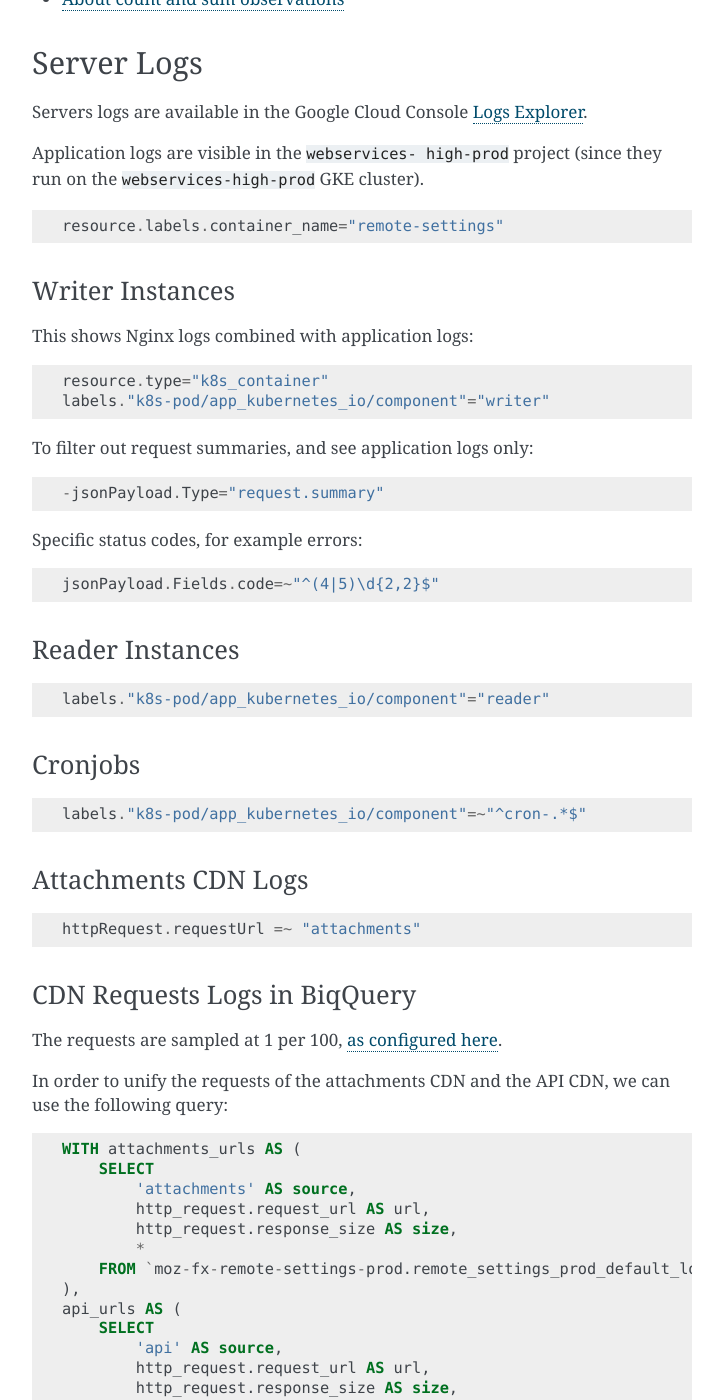
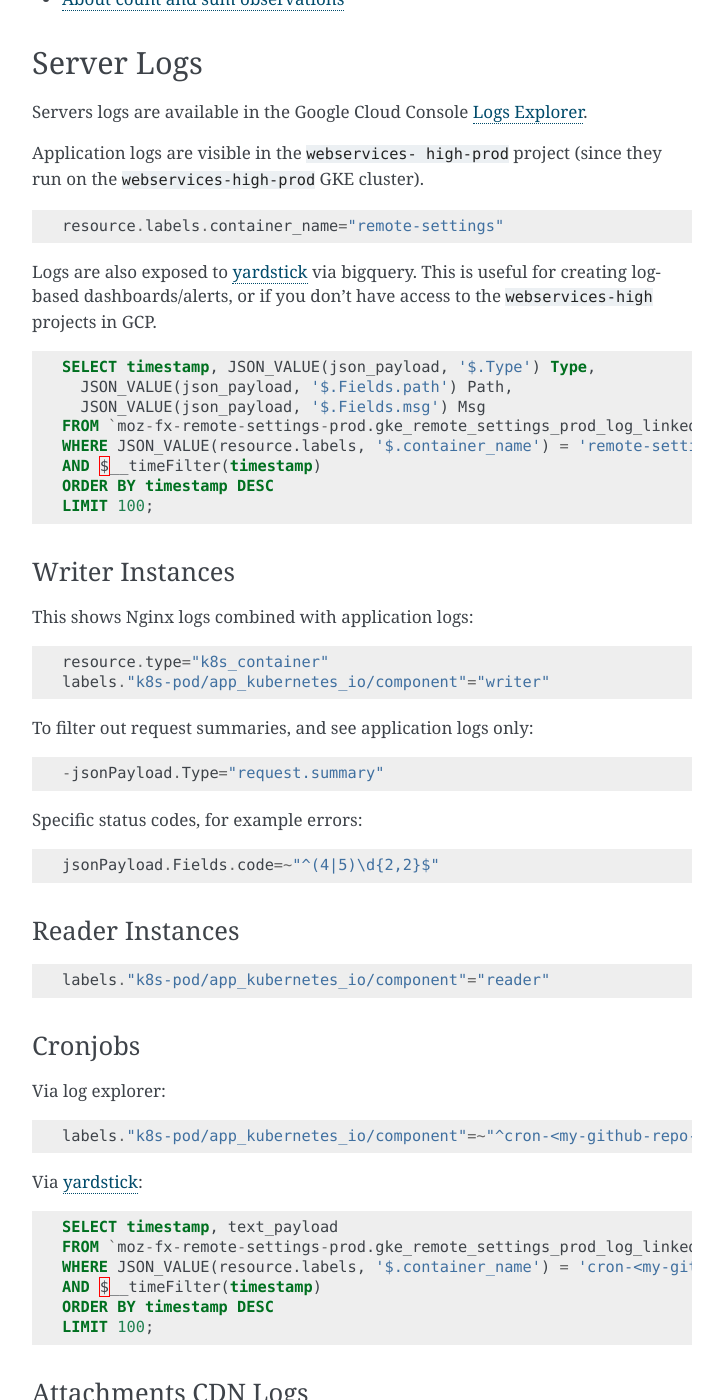
Before and after one commit to mozilla/remote-settings, a Sphinx documentation site: the page built from docs/monitoring.rst, in a window 1280 px wide and 1400 px high, scrolled down 1587 px. Shown: the whole window, without its empty margins (388-1111 px from the left). Built offline with Sphinx 7.4.7, drawn with Linux system fonts in a browser that asks for light colours.

Commit message:
Ref #911 - Updating documentation on querying/alerting on logs via yardstick (#924)
* Ref #911 - Updating documentation on querying/alerting on logs via yardstick

```diff
--- a/docs/monitoring.rst
+++ b/docs/monitoring.rst
@@ -59,9 +59,23 @@
 
 Application logs are visible in the ``webservices- high-prod`` project (since they run on the ``webservices-high-prod`` GKE cluster).
 
+
 ::
 
     resource.labels.container_name="remote-settings"
+
+Logs are also exposed to `yardstick <https://yardstick.mozilla.org/d/aeogevsa6rxfkf/cronjob-dashboard-examples?orgId=1&from=now-6h&to=now&timezone=browser>`_ via bigquery. This is useful for creating log-based dashboards/alerts, or if you don't have access to the ``webservices-high`` projects in GCP.
+
+.. code-block:: sql
+
+		SELECT timestamp, JSON_VALUE(json_payload, '$.Type') Type,
+		  JSON_VALUE(json_payload, '$.Fields.path') Path,
+		  JSON_VALUE(json_payload, '$.Fields.msg') Msg
+		FROM `moz-fx-remote-settings-prod.gke_remote_settings_prod_log_linked._AllLogs` l
+		WHERE JSON_VALUE(resource.labels, '$.container_name') = 'remote-settings'
+		AND $__timeFilter(timestamp)
+		ORDER BY timestamp DESC
+		LIMIT 100;
 
 
 Writer Instances
@@ -98,9 +112,21 @@
 Cronjobs
 ''''''''
 
+Via log explorer:
 ::
 
-    labels."k8s-pod/app_kubernetes_io/component"=~"^cron-.*$"
+    labels."k8s-pod/app_kubernetes_io/component"=~"^cron-<my-github-repo-name>$"
+
+Via `yardstick <https://yardstick.mozilla.org/d/aeogevsa6rxfkf/cronjob-dashboard-examples?orgId=1&from=now-6h&to=now&timezone=browser>`_:
+
+.. code-block:: sql
+
+		SELECT timestamp, text_payload
+		FROM `moz-fx-remote-settings-prod.gke_remote_settings_prod_log_linked._AllLogs` l
+		WHERE JSON_VALUE(resource.labels, '$.container_name') = 'cron-<my-github-repo-name>'
+		AND $__timeFilter(timestamp)
+		ORDER BY timestamp DESC
+		LIMIT 100;
 
 
 
```
